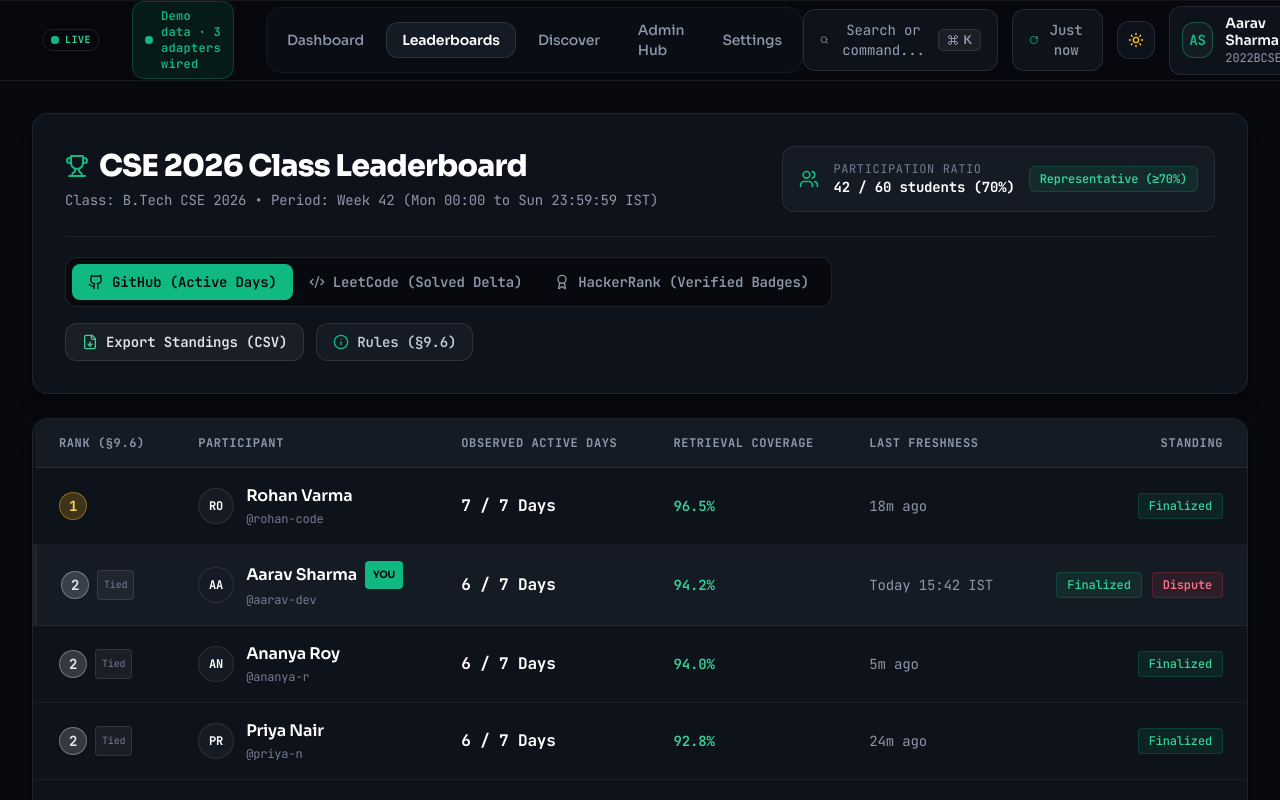
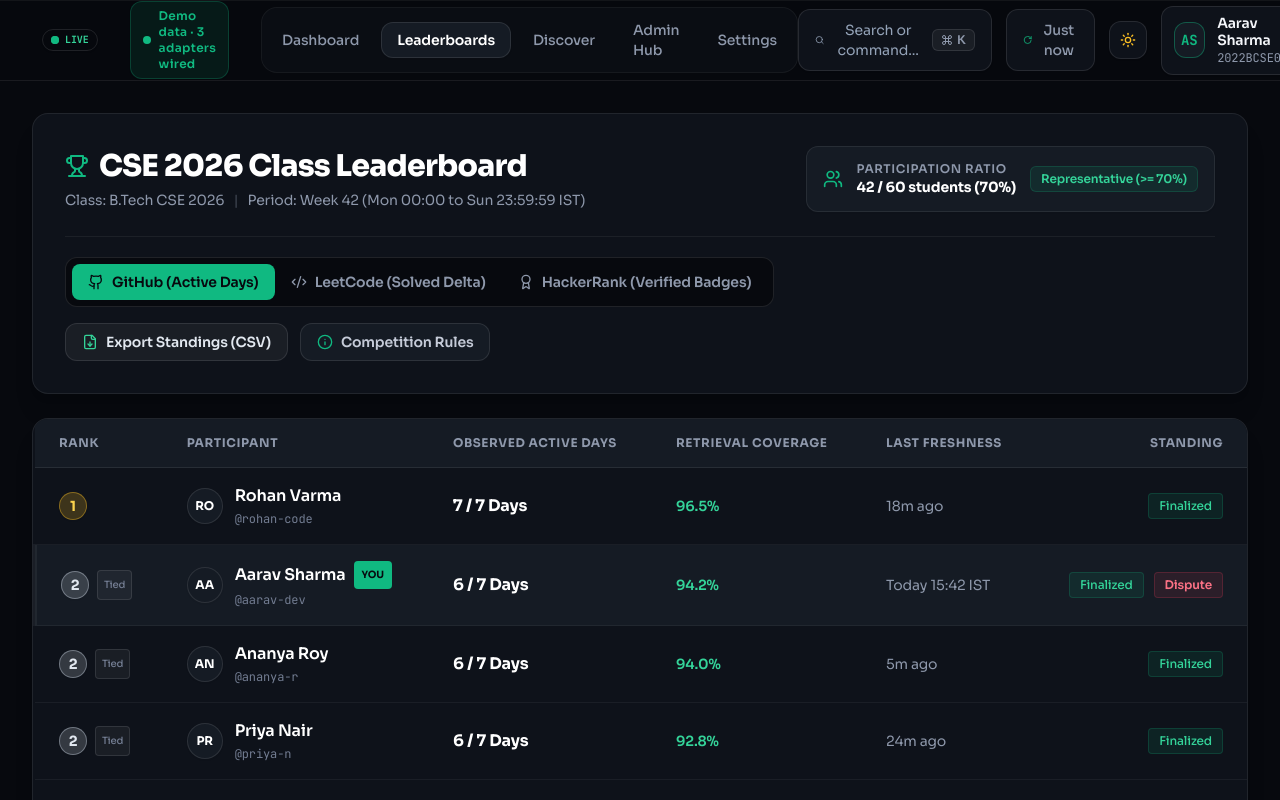
Before and after one commit to iam-kathir/twm-3, a Next.js app: page /leaderboard in a window 1280 px wide. Shown: the top 800 px of the page. Built offline with nearby package versions, Linux system fonts and the light colour scheme.

Commit message:
fix(typography): eliminate font ligature distortions, section symbols, and restore crisp sans-serif hierarchy

```diff
--- a/src/app/globals.css
+++ b/src/app/globals.css
@@ -183,6 +183,14 @@ body {
   letter-spacing: -0.01em;
 }
 
+/* Prevent coding ligatures from morphing standard text into math symbols */
+.font-mono,
+code,
+kbd,
+samp {
+  font-variant-ligatures: none;
+}
+
 /* Custom precision scrollbar */
 ::-webkit-scrollbar {
   width: 7px;
@@ -285,3 +293,20 @@ body {
     scroll-behavior: auto !important;
   }
 }
+
+/* Typography & Clean Font Rendering: Prevent coding ligatures from morphing plain text into symbols */
+.font-mono,
+code,
+kbd,
+samp {
+  font-variant-ligatures: none;
+  font-feature-settings: "liga" 0, "calt" 0;
+  letter-spacing: -0.01em;
+}
+
+body {
+  font-family: var(--font-sans), system-ui, -apple-system, BlinkMacSystemFont, "Segoe UI", Roboto, "Helvetica Neue", Arial, sans-serif;
+  text-rendering: optimizeLegibility;
+  -webkit-font-smoothing: antialiased;
+  -moz-osx-font-smoothing: grayscale;
+}
--- a/src/app/leaderboard/page.tsx
+++ b/src/app/leaderboard/page.tsx
@@ -19,7 +19,8 @@ import {
   Users,
   FileDown,
   Star,
-  ShieldAlert
+  ShieldAlert,
+  X
 } from "lucide-react";
 import { AppHeader } from "@/components/ui/AppHeader";
 import { useApp } from "@/context/AppContext";
@@ -281,20 +282,20 @@ export default function LeaderboardPage() {
                   {isRepresentative ? "CSE 2026 Class Leaderboard" : "Participating Members Leaderboard"}
                 </h1>
               </div>
-              <p className="text-sm text-muted font-mono">
-                Class: B.Tech CSE 2026 • Period: Week 42 (Mon 00:00 to Sun 23:59:59 IST)
+              <p className="text-sm text-muted font-sans">
+                Class: B.Tech CSE 2026 <span className="mx-1.5 opacity-40">|</span> Period: Week 42 (Mon 00:00 to Sun 23:59:59 IST)
               </p>
             </div>
 
             {/* 70% Participation Ratio Badge */}
-            <div className="flex items-center gap-3.5 p-3.5 px-4 rounded-xl bg-surface-raised border border-white/[0.08] self-start sm:self-auto font-mono text-sm shadow-sm">
+            <div className="flex items-center gap-3.5 p-3.5 px-4 rounded-xl bg-surface-raised border border-white/[0.08] self-start sm:self-auto font-sans text-sm shadow-sm">
               <Users className="h-5 w-5 text-accent" />
               <div>
-                <span className="text-muted-soft block text-xs uppercase tracking-wider">PARTICIPATION RATIO</span>
+                <span className="text-muted block text-xs uppercase tracking-wider font-semibold">PARTICIPATION RATIO</span>
                 <span className="text-white font-bold">{participatingCount} / {totalRoster} students ({participationPercentage}%)</span>
               </div>
-              <span className="text-xs px-2.5 py-1 rounded-md bg-emerald-500/10 text-emerald-400 border border-emerald-500/20 font-semibold">
-                Representative (&ge;70%)
+              <span className="text-xs px-2.5 py-1 rounded-md bg-emerald-500/10 text-emerald-400 border border-emerald-500/20 font-semibold font-sans">
+                Representative (&gt;= 70%)
               </span>
             </div>
           </div>
@@ -304,7 +305,7 @@ export default function LeaderboardPage() {
             <div
               role="group"
               aria-label="Leaderboard platform"
-              className="inline-flex p-1.5 rounded-xl bg-canvas border border-white/10 text-sm font-mono flex-wrap"
+              className="inline-flex p-1.5 rounded-xl bg-canvas border border-white/10 text-sm font-sans flex-wrap"
             >
               <button
                 type="button"
@@ -341,7 +342,7 @@ export default function LeaderboardPage() {
               </button>
             </div>
 
-            <div className="flex items-center gap-3 text-sm font-mono">
+            <div className="flex items-center gap-3 text-sm font-sans">
               <button
                 onClick={exportLeaderboardCSV}
                 className="flex items-center gap-2 px-4 py-2 rounded-xl bg-white/5 hover:bg-white/10 border border-white/10 text-slate-200 transition-colors font-semibold"
@@ -355,10 +356,10 @@ export default function LeaderboardPage() {
                 type="button"
                 aria-expanded={showCalculationInfo}
                 onClick={() => setShowCalculationInfo(!showCalculationInfo)}
-                className="inline-flex items-center gap-2 px-4 py-2 rounded-xl border border-white/10 bg-surface-raised text-sm font-mono text-ink-secondary hover:bg-surface transition-colors font-semibold"
+                className="inline-flex items-center gap-2 px-4 py-2 rounded-xl border border-white/10 bg-surface-raised text-sm font-sans text-ink-secondary hover:bg-surface transition-colors font-semibold"
               >
                 <Info className="h-4 w-4 text-accent" />
-                <span>Rules (§9.6)</span>
+                <span>Competition Rules</span>
               </button>
             </div>
           </div>
@@ -371,37 +372,44 @@ export default function LeaderboardPage() {
               initial={{ opacity: 0, height: 0 }}
               animate={{ opacity: 1, height: "auto" }}
               exit={{ opacity: 0, height: 0 }}
-              className="p-6 rounded-2xl border border-accent/30 bg-surface-raised text-sm font-mono space-y-3 text-ink-secondary shadow-md overflow-hidden"
+              className="p-6 rounded-2xl border border-accent/30 bg-surface-raised text-sm font-sans space-y-4 text-ink-secondary shadow-md overflow-hidden"
             >
               <div className="flex items-center justify-between text-white font-bold">
-                <span className="flex items-center gap-2 text-accent text-base">
+                <span className="flex items-center gap-2 text-accent text-base font-sans">
                   <Info className="h-5 w-5" />
-                  Deterministic Competition Rules &amp; Tie Policy (§9.6)
+                  Deterministic Competition Rules &amp; Tie Policy (Rule 9.6)
                 </span>
                 <button
                   type="button"
                   onClick={() => setShowCalculationInfo(false)}
-                  className="text-muted hover:text-white text-sm"
+                  className="inline-flex items-center gap-1.5 text-xs text-muted hover:text-white transition-colors px-2 py-1 rounded-lg hover:bg-white/5 font-sans"
                 >
-                  Close &times;
+                  <X className="h-3.5 w-3.5" />
+                  <span>Close</span>
                 </button>
               </div>
-              <div className="grid grid-cols-1 md:grid-cols-3 gap-4 pt-2">
-                <div className="p-3.5 rounded-xl bg-surface border border-white/5 space-y-1">
-                  <span className="text-white font-semibold block text-xs text-accent">§9.6 TIE POLICY</span>
-                  <p className="text-xs text-muted">
+              <div className="grid grid-cols-1 md:grid-cols-3 gap-4 pt-1">
+                <div className="p-4 rounded-xl bg-surface border border-white/5 space-y-1.5">
+                  <span className="text-white font-bold block text-xs text-accent uppercase tracking-wider font-sans">
+                    RULE 9.6: TIE POLICY
+                  </span>
+                  <p className="text-xs text-muted leading-relaxed font-sans">
                     Equal metric values share the same rank (e.g. 1, 2, 2, 4). Secondary display sort is strictly alphabetical by name without altering rank.
                   </p>
                 </div>
-                <div className="p-3.5 rounded-xl bg-surface border border-white/5 space-y-1">
-                  <span className="text-white font-semibold block text-xs text-accent">§9.7 BOUNDARY RULE</span>
-                  <p className="text-xs text-muted">
+                <div className="p-4 rounded-xl bg-surface border border-white/5 space-y-1.5">
+                  <span className="text-white font-bold block text-xs text-accent uppercase tracking-wider font-sans">
+                    RULE 9.7: SUNDAY BOUNDARY
+                  </span>
+                  <p className="text-xs text-muted leading-relaxed font-sans">
                     Cumulative deltas use only observations taken at or before Sunday 23:59:59 IST. Late observations are never rewound.
                   </p>
                 </div>
-                <div className="p-3.5 rounded-xl bg-surface border border-white/5 space-y-1">
-                  <span className="text-white font-semibold block text-xs text-accent">§5.6 CAPABILITY GATING</span>
-                  <p className="text-xs text-muted">
+                <div className="p-4 rounded-xl bg-surface border border-white/5 space-y-1.5">
+                  <span className="text-white font-bold block text-xs text-accent uppercase tracking-wider font-sans">
+                    RULE 5.6: CAPABILITY GATING
+                  </span>
+                  <p className="text-xs text-muted leading-relaxed font-sans">
                     HackerRank lacks public event timestamps; badges &amp; stars are displayed for verification only and excluded from weekly ranking deltas.
                   </p>
                 </div>
@@ -429,7 +437,7 @@ export default function LeaderboardPage() {
             {/* HackerRank Verified Badges Table */}
             <div className="rounded-2xl border border-white/[0.08] bg-surface overflow-hidden shadow-xl">
               <div className="overflow-x-auto">
-                <table className="w-full text-left font-mono text-sm">
+                <table className="w-full text-left font-sans text-sm">
                   <thead className="bg-surface-raised border-b border-white/[0.08] text-muted uppercase tracking-wider text-xs">
                     <tr>
                       <th scope="col" className="py-4 px-6">Participant</th>
@@ -516,10 +524,10 @@ export default function LeaderboardPage() {
                         {/* Policy & Proof */}
                         <td className="py-4 px-6 text-right">
                           <div className="flex flex-col items-end gap-1">
-                            <span className="inline-block px-2.5 py-1 rounded text-xs font-mono bg-white/5 text-muted border border-white/10">
-                              Excluded from Weekly Delta (§5.6)
+                            <span className="inline-block px-2.5 py-1 rounded text-xs font-sans bg-white/5 text-muted border border-white/10">
+                              Excluded from Weekly Delta (Rule 5.6)
                             </span>
-                            <span className="text-[10px] font-mono text-emerald-400/80 bg-emerald-500/5 px-2 py-0.5 rounded border border-emerald-500/10">
+                            <span className="text-[10px] font-sans text-emerald-400/80 bg-emerald-500/5 px-2 py-0.5 rounded border border-emerald-500/10">
                               SHA-256 Evidence Verified
                             </span>
                           </div>
@@ -532,13 +540,13 @@ export default function LeaderboardPage() {
             </div>
           </div>
         ) : (
-          /* Deterministic Competition Leaderboard Table (§9.6) */
+          /* Deterministic Competition Leaderboard Table */
           <div className="rounded-2xl border border-white/[0.08] bg-surface overflow-hidden shadow-xl">
             <div className="overflow-x-auto">
-              <table className="w-full text-left font-mono text-sm">
+              <table className="w-full text-left font-sans text-sm">
                 <thead className="bg-surface-raised border-b border-white/[0.08] text-muted uppercase tracking-wider text-xs">
                   <tr>
-                    <th scope="col" className="py-4 px-6">Rank (§9.6)</th>
+                    <th scope="col" className="py-4 px-6">Rank</th>
                     <th scope="col" className="py-4 px-6">Participant</th>
                     <th scope="col" className="py-4 px-6">
                       {platform === "github" ? "Observed Active Days" : "Weekly Solved Delta"}
@@ -577,8 +585,8 @@ export default function LeaderboardPage() {
 
                           {item.isTied && (
                             <span
-                              className="text-[10px] px-1.5 py-0.5 rounded bg-white/5 border border-white/10 text-muted-soft font-mono font-normal"
-                              title="Tied score (§9.6: standard competition ranking 1, 2, 2, 4)"
+                              className="text-[10px] px-1.5 py-0.5 rounded bg-white/5 border border-white/10 text-muted-soft font-sans font-medium"
+                              title="Tied score (Rule 9.6: standard competition ranking 1, 2, 2, 4)"
                             >
                               Tied
                             </span>
@@ -640,7 +648,7 @@ export default function LeaderboardPage() {
                             <button
                               onClick={() => openDisputeModal(platform === "github" ? "github_active_days" : "leetcode_delta")}
                               className="text-xs text-rose-400 hover:text-rose-300 px-2.5 py-1 rounded bg-rose-500/10 hover:bg-rose-500/20 border border-rose-500/20 font-semibold transition-colors"
-                              title="Dispute calculation under Rule §9.7"
+                              title="Dispute calculation under Rule 9.7"
                             >
                               Dispute
                             </button>
@@ -657,11 +665,11 @@ export default function LeaderboardPage() {
       </main>
 
       {/* Footer */}
-      <footer className="border-t border-white/[0.08] bg-canvas py-6 text-xs text-muted-soft font-mono">
+      <footer className="border-t border-white/[0.08] bg-canvas py-6 text-xs text-muted font-sans">
         <div className="max-w-7xl mx-auto px-4 flex flex-col sm:flex-row items-center justify-between gap-4">
-          <div>TWM 3.0 Platform • Deterministic Ranks &amp; Roster Denominator</div>
+          <div>TWM 3.1 Platform | Deterministic Ranks &amp; Roster Denominator</div>
           <div className="text-muted">
-            Rule §9.6: Competition Ranking (1, 2, 2, 4 ties) • Section 5.6 Capability Gating
+            Rule 9.6: Competition Ranking (1, 2, 2, 4 ties) | Section 5.6: Capability Gating
           </div>
         </div>
       </footer>
--- a/src/components/ui/AppHeader.tsx
+++ b/src/components/ui/AppHeader.tsx
@@ -78,7 +78,7 @@ export function AppHeader() {
               illustrative. Claiming "live" here would break the ground rule. */}
           <div
             title="Three provider adapters are wired (GitHub, LeetCode, HackerRank). The accounts and figures shown on these screens are illustrative until a student links one."
-            className="hidden xl:inline-flex items-center gap-2 rounded-xl border border-accent/25 bg-accent/10 px-3 py-1.5 font-mono text-xs text-accent shadow-sm cursor-help transition-all hover:bg-accent/15"
+            className="hidden xl:inline-flex items-center gap-2 rounded-xl border border-accent/25 bg-accent/10 px-3 py-1.5 font-sans text-xs text-accent shadow-sm cursor-help transition-all hover:bg-accent/15"
           >
             <span className="relative flex h-2 w-2">
               <span className="relative inline-flex rounded-full h-2 w-2 bg-accent" />
@@ -118,7 +118,7 @@ export function AppHeader() {
           {/* Quick Search / Cmd+K Pill */}
           <button
             onClick={openCommandPalette}
-            className="hidden sm:flex items-center gap-2.5 px-4 py-2.5 rounded-xl bg-surface hover:bg-surface-raised border border-white/10 text-sm text-muted hover:text-ink transition-all font-mono shadow-sm group"
+            className="hidden sm:flex items-center gap-2.5 px-4 py-2.5 rounded-xl bg-surface hover:bg-surface-raised border border-white/10 text-sm text-muted hover:text-ink transition-all font-sans shadow-sm group"
           >
             <Search className="h-4 w-4 text-slate-400 group-hover:text-accent transition-colors" />
             <span className="text-slate-400 group-hover:text-slate-200">Search or command...</span>
@@ -131,7 +131,7 @@ export function AppHeader() {
           <button
             onClick={triggerLiveSync}
             disabled={isSyncing}
-            className="flex items-center gap-2 px-4 py-2.5 rounded-xl bg-surface hover:bg-surface-raised border border-white/10 text-sm font-mono text-ink transition-all disabled:opacity-50"
+            className="flex items-center gap-2 px-4 py-2.5 rounded-xl bg-surface hover:bg-surface-raised border border-white/10 text-sm font-sans text-ink transition-all disabled:opacity-50"
             title="Execute Live Telemetry Crawl"
           >
             <RotateCw className={`h-4 w-4 text-accent ${isSyncing ? "animate-spin" : ""}`} />
--- a/tailwind.config.js
+++ b/tailwind.config.js
@@ -28,8 +28,8 @@ module.exports = {
         "status-error": "rgb(var(--status-error-rgb) / <alpha-value>)",
       },
       fontFamily: {
-        sans: ["var(--font-sans)", "sans-serif"],
-        mono: ["var(--font-mono)", "monospace"],
+        sans: ["var(--font-sans)", "system-ui", "-apple-system", "BlinkMacSystemFont", "'Segoe UI'", "Roboto", "'Helvetica Neue'", "Arial", "sans-serif"],
+        mono: ["var(--font-mono)", "ui-monospace", "SFMono-Regular", "Menlo", "Monaco", "Consolas", "'Liberation Mono'", "'Courier New'", "monospace"],
       },
     },
   },
```
Also changed, not shown: 1 other file (tests, documents, lock files or other folders).
